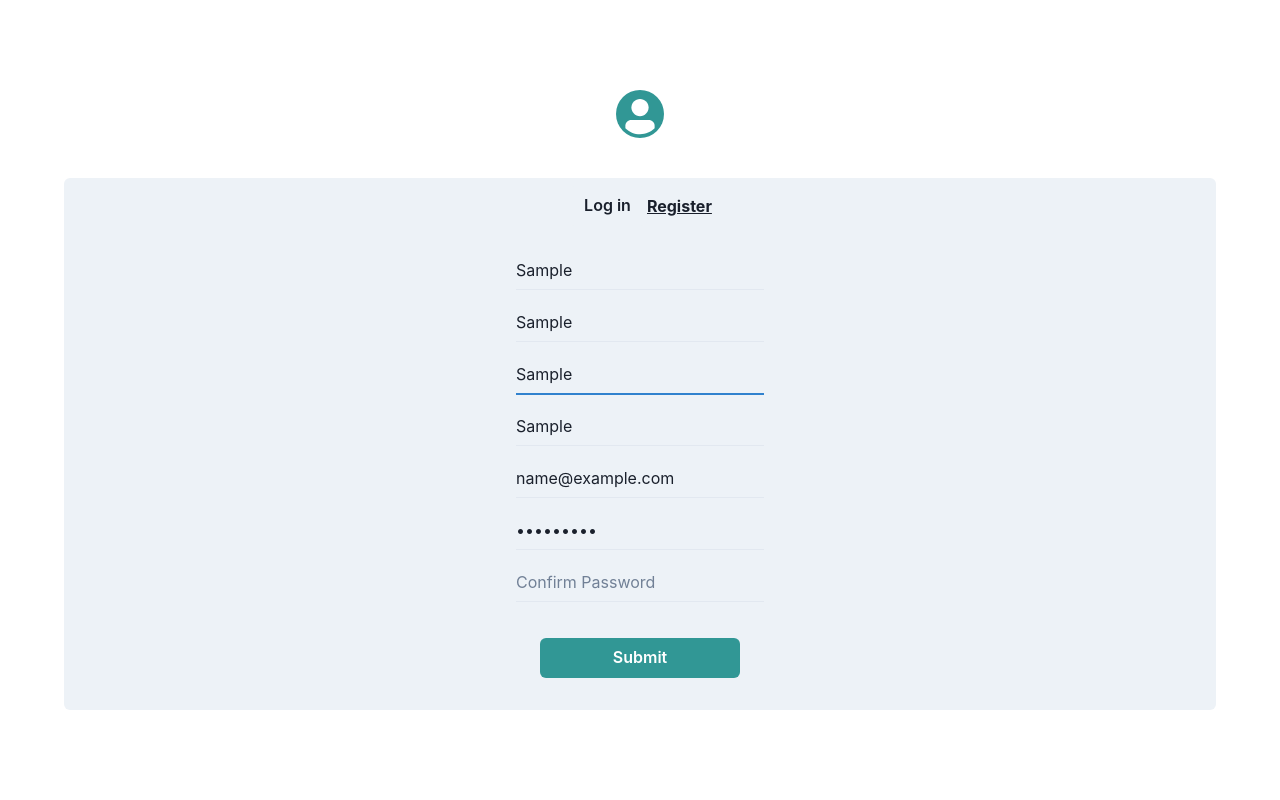
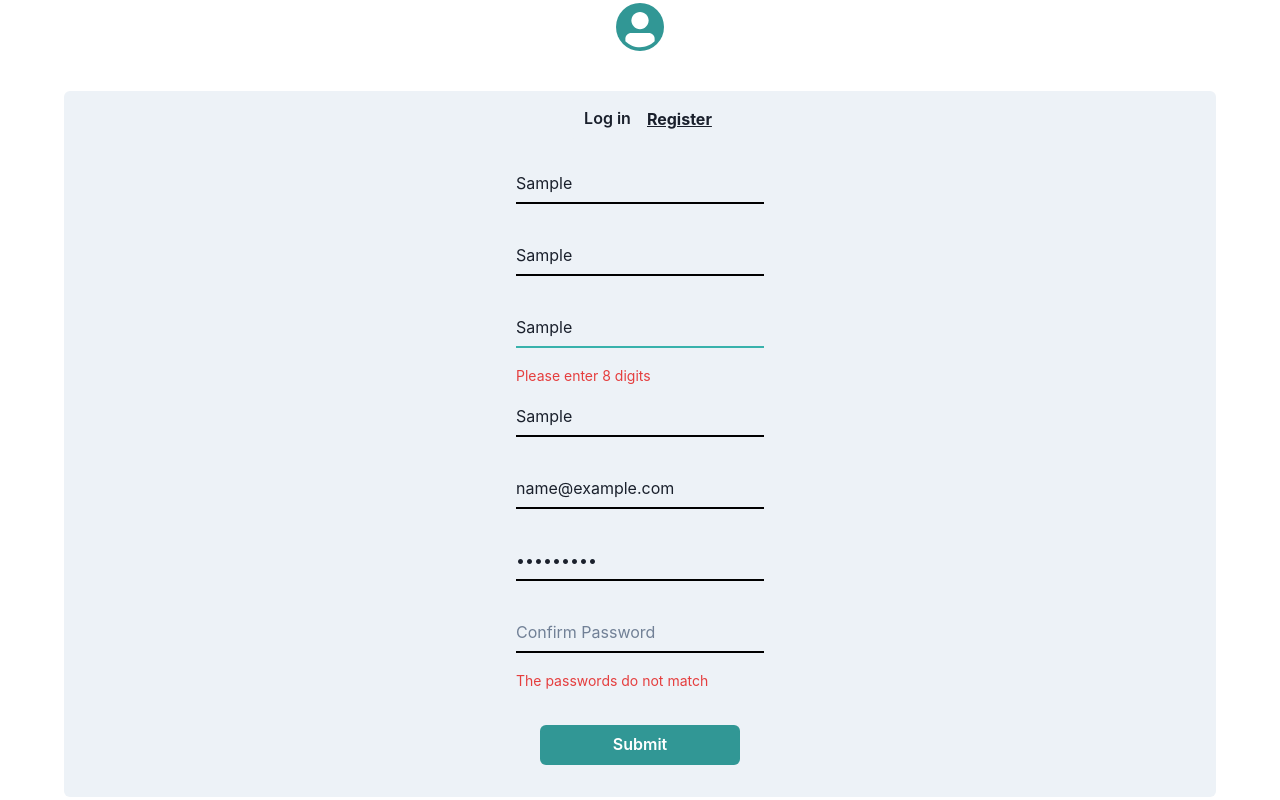
Before and after one commit to romerocam/cruce, a Next.js app: page /users/register in a window 1280 px wide. Both pictures are taken after typing "Sample", "Sample", "Sample", "Sample", "name@example.com", "Sample123" into the empty fields and a click on the button "Submit". Built offline with nearby package versions, Linux system fonts and the light colour scheme.

Commit message:
validaciones en register y forgotpassword

```diff
--- a/pages/users/register.js
+++ b/pages/users/register.js
@@ -3,6 +3,7 @@ import axios from "axios";
 import { useForm } from "react-hook-form";
 //Next.js
 import Link from "next/link";
+import { useRouter } from "next/router";
 
 //styles
 import {
@@ -20,14 +21,19 @@ const Register = () => {
     register,
     handleSubmit,
     formState: { errors },
-  } = useForm();
+  } = useForm({mode: "onBlur"});
+
+  const router = useRouter()
 
   const onSubmit = (formData) => {
     console.log("esta es la form data", formData);
-    axios
-      .post("/api/users", formData)
-      .then((response) => response.data)
-      .catch((error) => console.log(error));
+    // axios
+    //   .post("/api/users", formData)
+    //   .then((response) => {
+    //   router.push("/users")
+    //   return response.data
+    //   })
+    //   .catch((error) => console.log(error));
   };
 
   return (
@@ -54,28 +60,41 @@ const Register = () => {
         </Flex>
 
         <form onSubmit={handleSubmit(onSubmit)}>
-          <FormControl isInvalid={errors.name}>
+          <FormControl isInvalid={errors.name||errors.lastname||errors.dni||errors.address||errors.email||errors.password||errors.confirmpassword}>
             <Stack spacing={3}>
               <Input
                 type="text"
                 placeholder="Name"
                 variant="flushed"
+                focusBorderColor="teal.400"
+                errorBorderColor="none"
                 id="name"
-                {...register("name")}
+                {...register("name", {
+                  required: "Name is required"
+                })}
               />
+              <FormErrorMessage>{errors.name && errors.name.message}</FormErrorMessage>
               <Input
                 type="text"
                 placeholder="Last Name"
                 variant="flushed"
+                focusBorderColor="teal.400"
+                errorBorderColor="none"
                 id="lastname"
-                {...register("lastname")}
+                {...register("lastname", {
+                  required: "Last Name is required"
+                })}
               />
+              <FormErrorMessage>{errors.lastname && errors.lastname.message}</FormErrorMessage>
               <Input
                 type="text"
                 placeholder="DNI"
                 variant="flushed"
+                focusBorderColor="teal.400"
+                errorBorderColor="none"
                 id="dni"
                 {...register("dni", {
+                  required: "DNI is required",
                   minLength: {
                     value: 8,
                     message: "Please enter 8 digits",
@@ -86,27 +105,39 @@ const Register = () => {
                   },
                 })}
               />
+              <FormErrorMessage>{errors.dni && errors.dni.message}</FormErrorMessage>
               <Input
                 type="text"
                 placeholder="address"
                 variant="flushed"
-                name="address"
-                {...register("address")}
+                focusBorderColor="teal.400"
+                errorBorderColor="none"
+                id="address"
+                {...register("address", {
+                  required: "Address is required"
+                })}
               />
+              <FormErrorMessage>{errors.address && errors.address.message}</FormErrorMessage>
               <Input
                 type="email"
                 placeholder="E-mail"
                 variant="flushed"
+                focusBorderColor="teal.400"
+                errorBorderColor="none"
                 id="email"
                 {...register("email", {
                   required: "E-mail is required",
                 })}
               />
+              <FormErrorMessage>{errors.email && errors.email.message}</FormErrorMessage>
               <Input
                 type="password"
                 placeholder="Password"
                 variant="flushed"
+                focusBorderColor="teal.400"
+                errorBorderColor="none"
                 id="password"
+                // name="password"
                 {...register("password", {
                   required: "Password is required",
                   minLength: {
@@ -115,12 +146,19 @@ const Register = () => {
                   },
                 })}
               />
+              <FormErrorMessage>{errors.password && errors.password.message}</FormErrorMessage>
               <Input
                 type="password"
                 placeholder="Confirm Password"
                 variant="flushed"
                 id="confirmpassword"
+                focusBorderColor="teal.400"
+                errorBorderColor="none"
+                {...register("confirmpassword",{
+                  validate: value => value === password.value || "The passwords do not match"
+                })}
               />
+               <FormErrorMessage>{errors.confirmpassword && errors.confirmpassword.message}</FormErrorMessage>
               <Button
                 type="submit"
                 colorScheme="teal"
```
Also changed, not shown: pages/users/forgotpassword.js (+47 -11 lines).
